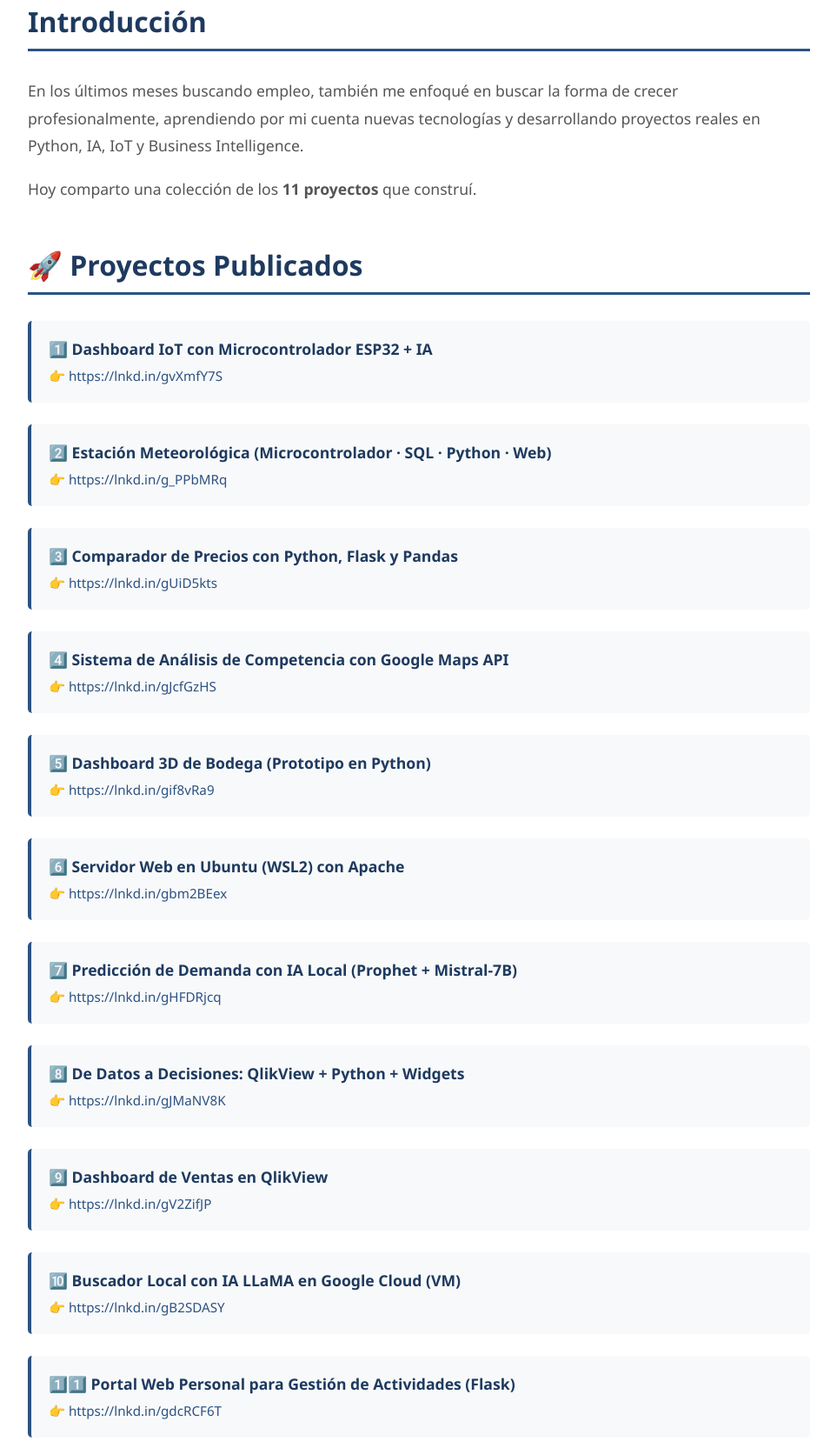
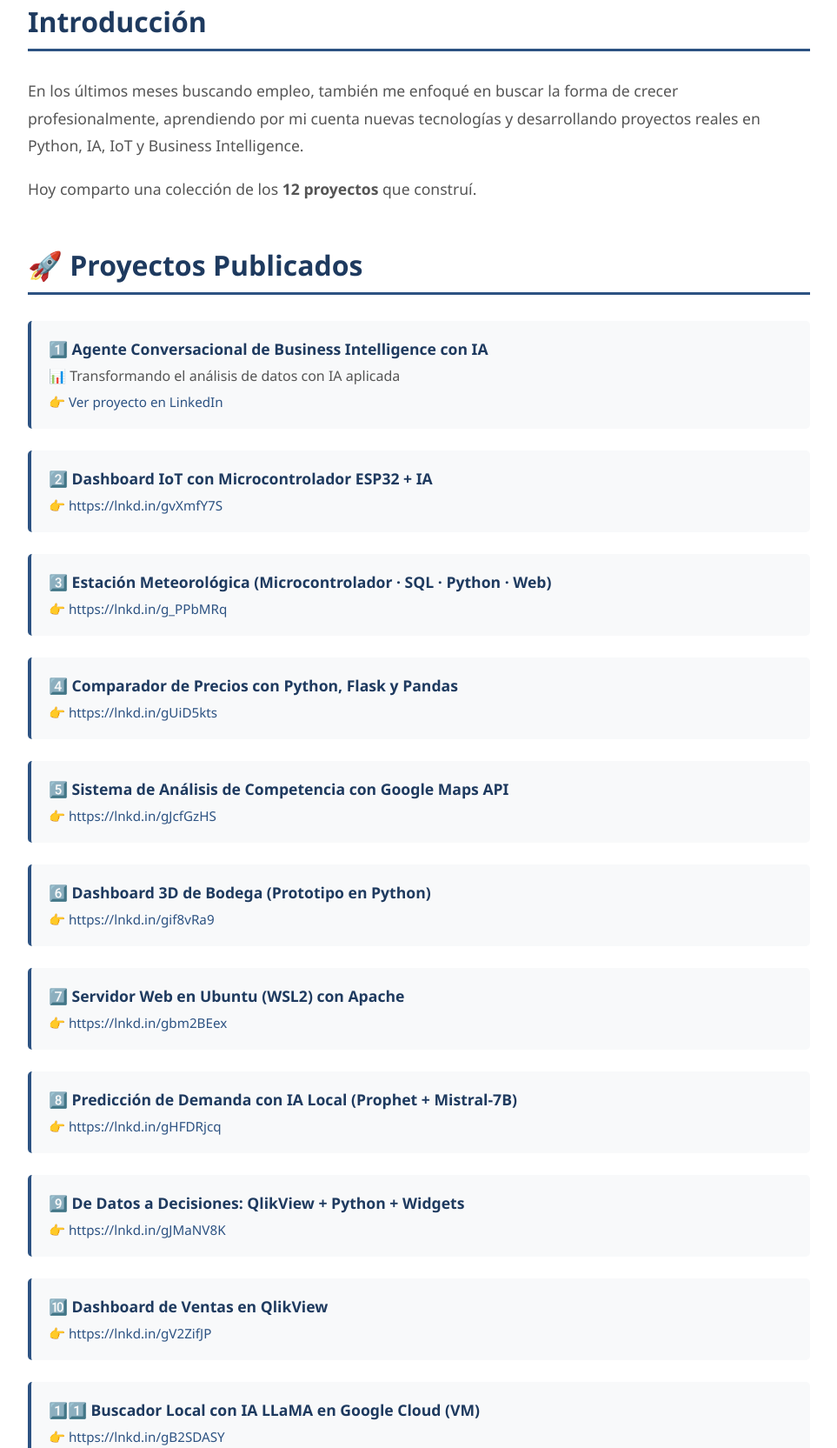
Before and after one commit to hugofermin44/portafolioHugoFermin, a plain HTML site: page index.html in a window 1280 px wide. Shown: the part 1067-2732 px from the top of the page at 87% size, without its empty margins (158-1121 px from the left). Drawn offline with Linux system fonts and the light colour scheme.

Commit message:
Update project count and titles in index.html
update 10nero para cambiar 11 proyectos a 12

```diff
--- a/index.html
+++ b/index.html
@@ -5,7 +5,7 @@
     <meta name="viewport" content="width=device-width, initial-scale=1.0">
     <title>Mi Portafolio Técnico - Hugo Fermin Ibarra Garza</title>
 
-    <!-- Google tag (gtag.js) - REEMPLAZA G-XXXXXXXXXX con tu ID real -->
+    <!-- Google tag (gtag.js) -->
     <script async src="https://www.googletagmanager.com/gtag/js?id=G-64970J6ET4"></script>
     <script>
       window.dataLayer = window.dataLayer || [];
@@ -202,7 +202,7 @@
 <body>
     <!-- Portada -->
     <div class="cover">
-        <h1>Mi Portafolio Técnico:<br>11 Proyectos</h1>
+        <h1>Mi Portafolio Técnico:<br>12 Proyectos</h1>
         <div class="subtitle">Python · IA · IoT · QlikView · Business Intelligence · Automatización</div>
 
         <div class="icons">
@@ -233,7 +233,7 @@
             <h2>Introducción</h2>
             <div class="intro">
                 <p>En los últimos meses buscando empleo, también me enfoqué en buscar la forma de crecer profesionalmente, aprendiendo por mi cuenta nuevas tecnologías y desarrollando proyectos reales en Python, IA, IoT y Business Intelligence.</p>
-                <p>Hoy comparto una colección de los <strong>11 proyectos</strong> que construí.</p>
+                <p>Hoy comparto una colección de los <strong>12 proyectos</strong> que construí.</p>
             </div>
         </div>
 
@@ -241,57 +241,63 @@
             <h2>🚀 Proyectos Publicados</h2>
 
             <div class="project">
-                <div class="project-title">1️⃣ Dashboard IoT con Microcontrolador ESP32 + IA</div>
+                <div class="project-title">1️⃣ Agente Conversacional de Business Intelligence con IA</div>
+                <div style="margin-bottom: 8px; color: #555;">📊 Transformando el análisis de datos con IA aplicada</div>
+                <a href="https://www.linkedin.com/posts/activity-7404029399802548225-RvLf?utm_source=share&utm_medium=member_desktop" class="project-link" target="_blank">👉 Ver proyecto en LinkedIn</a>
+            </div>
+
+            <div class="project">
+                <div class="project-title">2️⃣ Dashboard IoT con Microcontrolador ESP32 + IA</div>
                 <a href="https://lnkd.in/gvXmfY7S" class="project-link" target="_blank">👉 https://lnkd.in/gvXmfY7S</a>
             </div>
 
             <div class="project">
-                <div class="project-title">2️⃣ Estación Meteorológica (Microcontrolador · SQL · Python · Web)</div>
+                <div class="project-title">3️⃣ Estación Meteorológica (Microcontrolador · SQL · Python · Web)</div>
                 <a href="https://lnkd.in/g_PPbMRq" class="project-link" target="_blank">👉 https://lnkd.in/g_PPbMRq</a>
             </div>
 
             <div class="project">
-                <div class="project-title">3️⃣ Comparador de Precios con Python, Flask y Pandas</div>
+                <div class="project-title">4️⃣ Comparador de Precios con Python, Flask y Pandas</div>
                 <a href="https://lnkd.in/gUiD5kts" class="project-link" target="_blank">👉 https://lnkd.in/gUiD5kts</a>
             </div>
 
             <div class="project">
-                <div class="project-title">4️⃣ Sistema de Análisis de Competencia con Google Maps API</div>
+                <div class="project-title">5️⃣ Sistema de Análisis de Competencia con Google Maps API</div>
                 <a href="https://lnkd.in/gJcfGzHS" class="project-link" target="_blank">👉 https://lnkd.in/gJcfGzHS</a>
             </div>
 
             <div class="project">
-                <div class="project-title">5️⃣ Dashboard 3D de Bodega (Prototipo en Python)</div>
+                <div class="project-title">6️⃣ Dashboard 3D de Bodega (Prototipo en Python)</div>
                 <a href="https://lnkd.in/gif8vRa9" class="project-link" target="_blank">👉 https://lnkd.in/gif8vRa9</a>
             </div>
 
             <div class="project">
-                <div class="project-title">6️⃣ Servidor Web en Ubuntu (WSL2) con Apache</div>
+                <div class="project-title">7️⃣ Servidor Web en Ubuntu (WSL2) con Apache</div>
                 <a href="https://lnkd.in/gbm2BEex" class="project-link" target="_blank">👉 https://lnkd.in/gbm2BEex</a>
             </div>
 
             <div class="project">
-                <div class="project-title">7️⃣ Predicción de Demanda con IA Local (Prophet + Mistral-7B)</div>
+                <div class="project-title">8️⃣ Predicción de Demanda con IA Local (Prophet + Mistral-7B)</div>
                 <a href="https://lnkd.in/gHFDRjcq" class="project-link" target="_blank">👉 https://lnkd.in/gHFDRjcq</a>
             </div>
 
             <div class="project">
-                <div class="project-title">8️⃣ De Datos a Decisiones: QlikView + Python + Widgets</div>
+                <div class="project-title">9️⃣ De Datos a Decisiones: QlikView + Python + Widgets</div>
                 <a href="https://lnkd.in/gJMaNV8K" class="project-link" target="_blank">👉 https://lnkd.in/gJMaNV8K</a>
             </div>
 
             <div class="project">
-                <div class="project-title">9️⃣ Dashboard de Ventas en QlikView</div>
+                <div class="project-title">🔟 Dashboard de Ventas en QlikView</div>
                 <a href="https://lnkd.in/gV2ZifJP" class="project-link" target="_blank">👉 https://lnkd.in/gV2ZifJP</a>
             </div>
 
             <div class="project">
-                <div class="project-title">🔟 Buscador Local con IA LLaMA en Google Cloud (VM)</div>
+                <div class="project-title">1️⃣1️⃣ Buscador Local con IA LLaMA en Google Cloud (VM)</div>
                 <a href="https://lnkd.in/gB2SDASY" class="project-link" target="_blank">👉 https://lnkd.in/gB2SDASY</a>
             </div>
 
             <div class="project">
-                <div class="project-title">1️⃣1️⃣ Portal Web Personal para Gestión de Actividades (Flask)</div>
+                <div class="project-title">1️⃣2️⃣ Portal Web Personal para Gestión de Actividades (Flask)</div>
                 <a href="https://lnkd.in/gdcRCF6T" class="project-link" target="_blank">👉 https://lnkd.in/gdcRCF6T</a>
             </div>
         </div>
```
